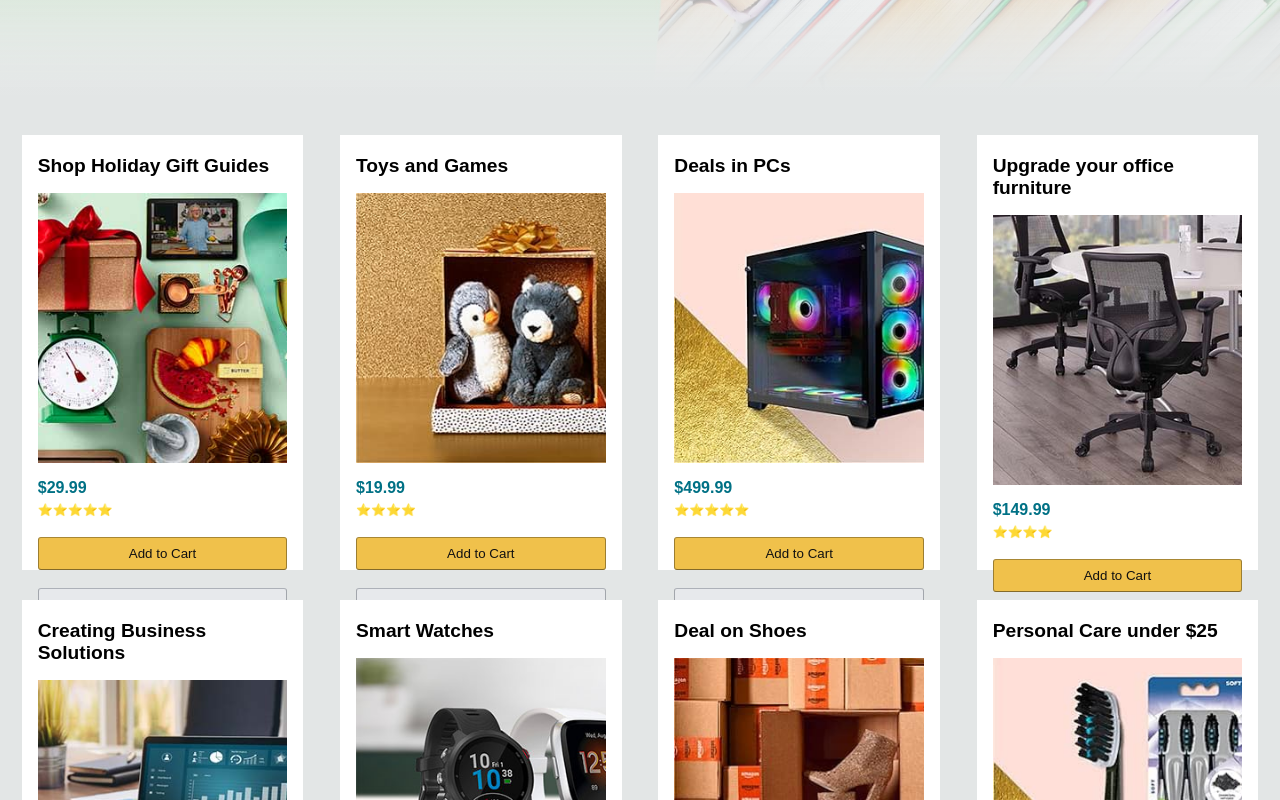
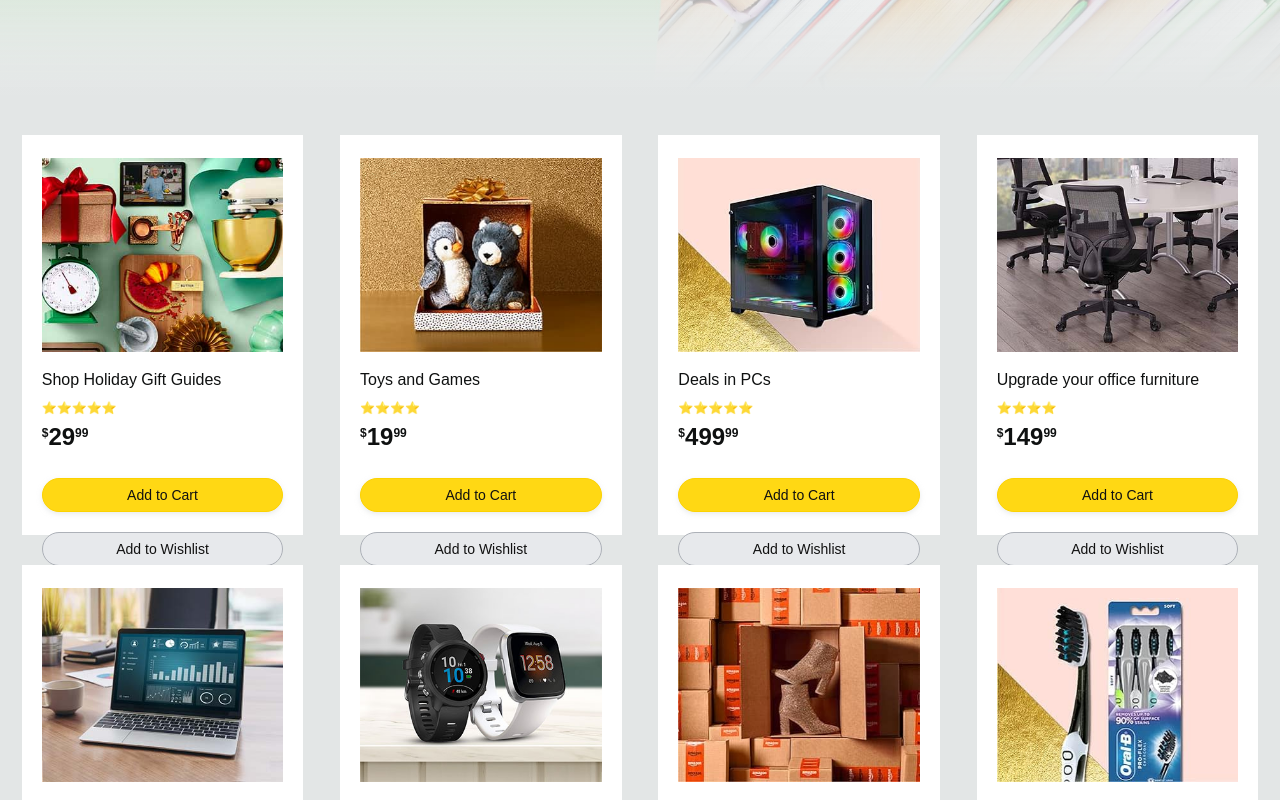
Before and after one commit to sufi1121here/Amazon-Clone, a React (Vite) app: page / in a window 1280 px wide. Shown: the part 480-1280 px from the top of the page. Built offline with nearby package versions, Linux system fonts and the light colour scheme; no server answers.

Commit message:
ProductCard and styling

```diff
--- a/src/components/ProductCard/ProductCard.css
+++ b/src/components/ProductCard/ProductCard.css
@@ -1,41 +1,132 @@
-.add-to-cart-btn {
-  background-color: #f0c14b;
-  border: 1px solid;
-  border-color: #a88734 #9c7e31 #846a29;
-  color: #111;
-  padding: 8px 15px;
-  cursor: pointer;
-  border-radius: 3px;
-  margin-top: 10px;
-  width: 100%;
+/* ProductCard.css */
+
+.product-card {
+  display: flex;
+  flex-direction: column;
+  justify-content: space-between;
+  transition: transform 0.2s ease-in-out, box-shadow 0.2s ease-in-out;
+  padding: 20px 20px 15px 20px !important;
+  box-sizing: border-box;
+  background-color: white;
 }
 
-.add-to-cart-btn:hover {
-  background-color: #f4d078;
+.product-card:hover {
+  transform: scale(1.02);
+  box-shadow: 0 4px 12px rgba(0, 0, 0, 0.1);
 }
 
-.add-to-cart-btn:active {
-  transform: scale(0.95);
+.pc-link {
+  text-decoration: none;
+  color: inherit;
+  display: flex;
+  flex-direction: column;
+}
+
+.pc-image-container {
+  height: 200px;
+  width: 100%;
+  margin-bottom: 15px;
+  display: flex;
+  justify-content: center;
+  align-items: center;
+}
+
+.pc-image {
+  max-height: 100%;
+  max-width: 100%;
+  object-fit: contain;
+}
+
+.pc-title {
+  font-size: 16px;
+  font-weight: 500;
+  line-height: 1.2;
+  margin-bottom: 10px;
+  display: -webkit-box;
+  -webkit-line-clamp: 2;
+  -webkit-box-orient: vertical;
+  overflow: hidden;
+  text-overflow: ellipsis;
+  color: #0F1111;
+}
+
+.pc-title:hover {
+  color: #c7511f;
+  text-decoration: underline;
+}
+
+.pc-info {
+  margin-bottom: auto;
+}
+
+.product-rating {
+  margin-bottom: 8px;
+  font-size: 14px;
 }
 
 .product-price {
   font-weight: 700;
-  margin-top: 5px;
   color: #0F1111;
+  display: flex;
+  align-items: flex-start;
+  margin-bottom: 15px;
 }
 
-.product-rating {
-  margin-top: 5px;
-  font-size: 0.8rem;
+.pc-currency {
+  font-size: 12px;
+  margin-top: 3px;
 }
 
-.product-card {
+.pc-whole {
+  font-size: 24px;
+}
+
+.pc-fraction {
+  font-size: 12px;
+  margin-top: 3px;
+}
+
+.pc-actions {
   display: flex;
   flex-direction: column;
-  transition: transform 0.2s ease-in-out, box-shadow 0.2s ease-in-out;
+  gap: 8px;
 }
 
-.product-card:hover {
-  transform: scale(1.02);
-  box-shadow: 0 4px 12px rgba(0,0,0,0.1);
+.add-to-cart-btn {
+  background-color: #ffd814;
+  border: 1px solid #fcd200;
+  color: #111;
+  padding: 8px 15px;
+  cursor: pointer;
+  border-radius: 20px;
+  width: 100%;
+  font-size: 14px;
+  box-shadow: 0 2px 5px 0 rgba(213, 217, 217, .5);
 }
+
+.add-to-cart-btn:hover {
+  background-color: #f7ca00;
+}
+
+.add-to-cart-btn:active {
+  transform: scale(0.98);
+}
+
+.add-to-wishlist-btn {
+  background-color: #e7e9ec;
+  border: 1px solid #adb1b8;
+  color: #111;
+  padding: 8px 15px;
+  cursor: pointer;
+  border-radius: 20px;
+  width: 100%;
+  font-size: 14px;
+}
+
+.add-to-wishlist-btn:hover {
+  background-color: #d3d6da;
+}
+
+.add-to-wishlist-btn:active {
+  transform: scale(0.98);
+}
--- a/src/components/ProductCard/ProductCard.jsx
+++ b/src/components/ProductCard/ProductCard.jsx
@@ -25,29 +25,36 @@ function ProductCard({ id, title, price, image, rating }) {
 
   return (
     <div className="product-card box">
-      <div className="box-content">
-        <Link to={`/product/${id}`} style={{ textDecoration: 'none', color: 'inherit' }}>
-          <h2 style={{ fontSize: '1.2rem', marginBottom: '10px' }}>{title}</h2>
-          <div className="box-img" style={{ backgroundImage: `url(${image})` }}></div>
+      <Link to={`/product/${id}`} className="pc-link">
+        <div className="pc-image-container">
+          <img src={image} alt={title} className="pc-image" />
+        </div>
+        <h2 className="pc-title">{title}</h2>
       </Link>
-        <p className="product-price">${price.toFixed(2)}</p>
+
+      <div className="pc-info">
         <div className="product-rating">
           {Array(rating).fill().map((_, i) => (
             <span key={i}>⭐</span>
           ))}
         </div>
-        <div style={{ display: 'flex', flexDirection: 'column', gap: '8px', marginTop: '10px' }}>
+        <p className="product-price">
+          <span className="pc-currency">$</span>
+          <span className="pc-whole">{Math.floor(price)}</span>
+          <span className="pc-fraction">{(price % 1).toFixed(2).substring(2)}</span>
+        </p>
+      </div>
+
+      <div className="pc-actions">
         <button className="add-to-cart-btn" onClick={handleAddToCart}>
           Add to Cart
         </button>
         <button
-            className="add-to-cart-btn"
+          className="add-to-wishlist-btn"
           onClick={handleAddToWishlist}
-            style={{ backgroundColor: '#e7e9ec', borderColor: '#adb1b8 #a2a6ac #8d9096', color: '#111' }}
         >
           Add to Wishlist
         </button>
-        </div>
       </div>
     </div>
   );
```
Lines whose indentation alone changed are shown as unchanged.
